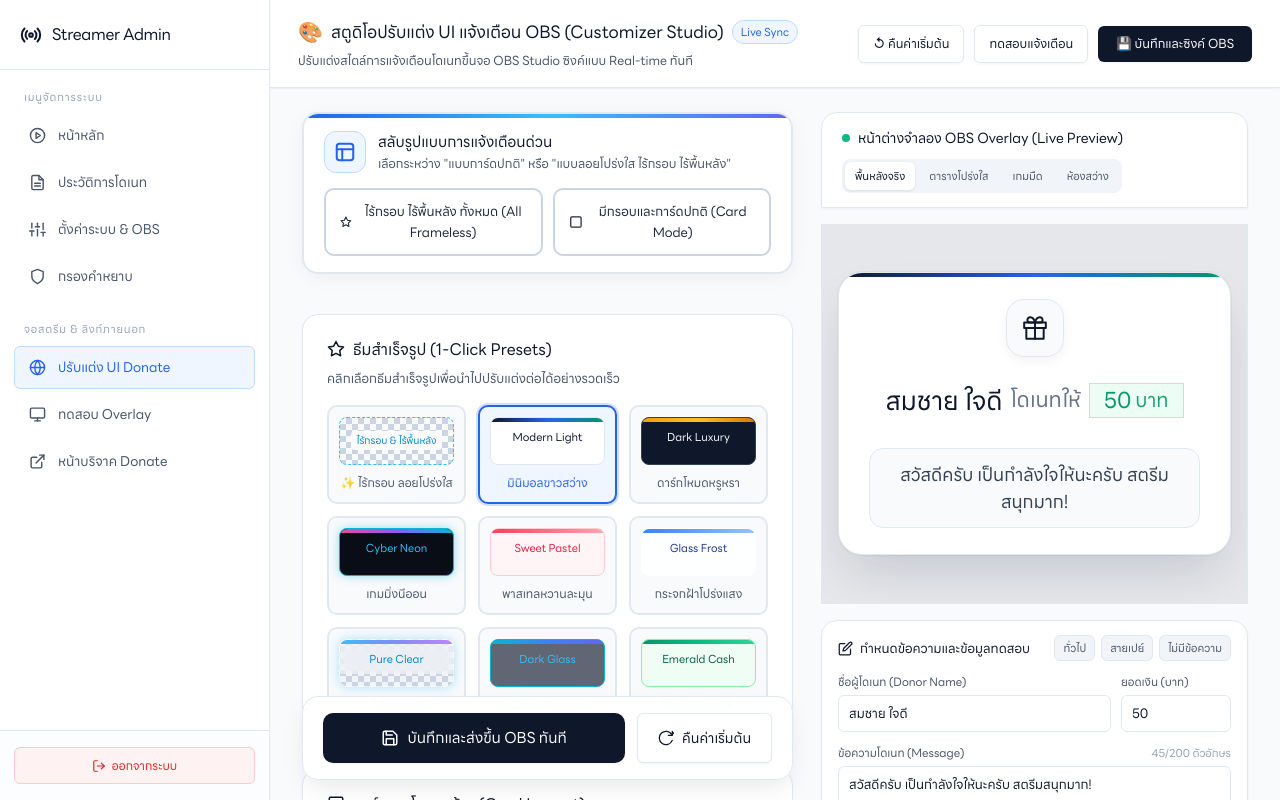
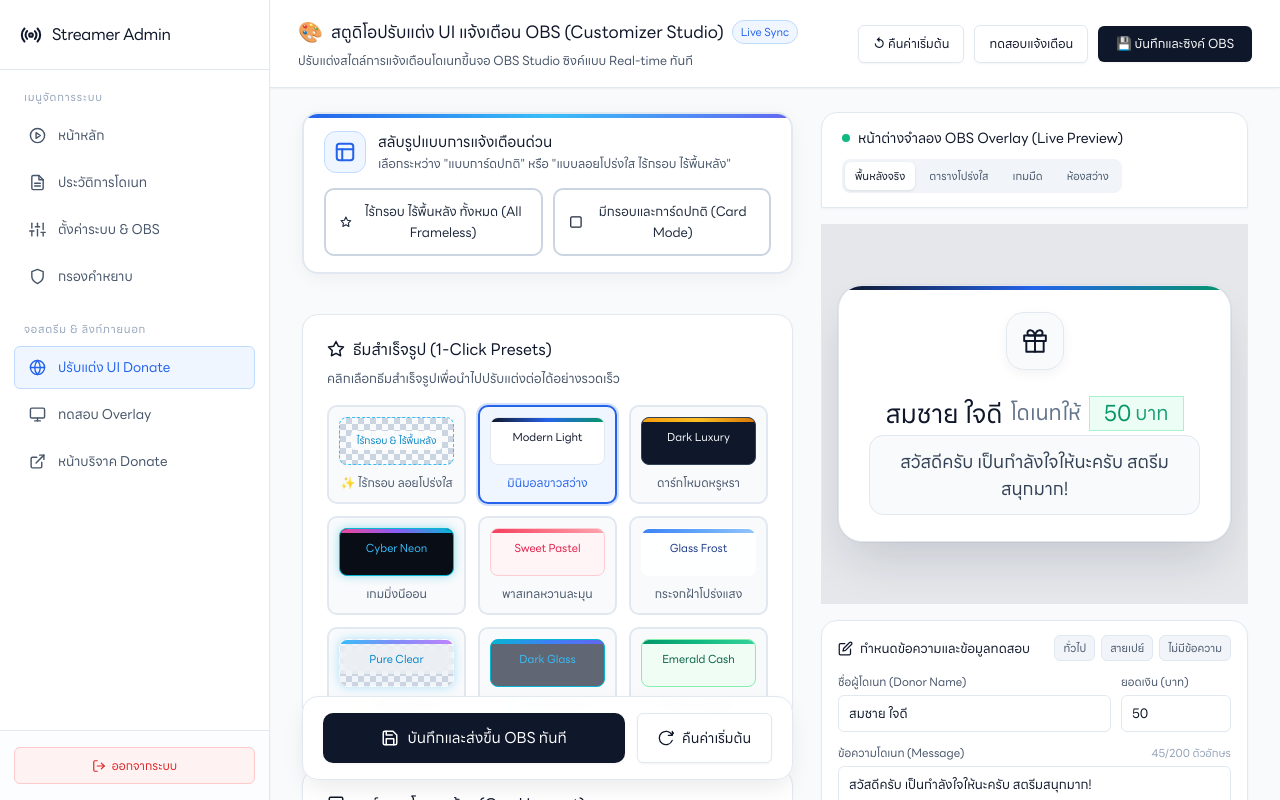
Before and after one commit to nattapong-2005/donate-project, a Next.js app: page /customizer in a window 1280 px wide. Shown: the top 800 px of the page. Built offline with nearby package versions, Linux system fonts and the light colour scheme; no server answers.

Commit message:
style: reduce vertical gap between title and message so they stick close together

```diff
--- a/app/customizer/page.tsx
+++ b/app/customizer/page.tsx
@@ -365,7 +365,7 @@
     alert_letter_spacing: 0,
     alert_word_gap: 8,
     alert_text_margin_top: 0,
-    alert_text_margin_bottom: 10,
+    alert_text_margin_bottom: 0,
     alert_text_margin_left: 0,
     alert_text_margin_right: 0,
     alert_line_height: 1.35,
@@ -1856,7 +1856,8 @@
                         fontSize: `${settings.alert_msg_size || 18}px`,
                         border: settings.alert_msg_bg === 'transparent' ? 'none' : `1px solid ${settings.alert_msg_border || '#e2e8f0'}`,
                         padding: settings.alert_msg_bg === 'transparent' ? '4px 0' : '12px 18px',
-                        letterSpacing: `${settings.alert_letter_spacing ?? 0}px`
+                        letterSpacing: `${settings.alert_letter_spacing ?? 0}px`,
+                        marginTop: '-10px'
                       }}
                     >
                       {testMessage}
--- a/app/globals.css
+++ b/app/globals.css
@@ -467,14 +467,10 @@
   color: var(--alert-msg-color);
   border: var(--alert-msg-border-width) solid var(--alert-msg-border);
   border-radius: 14px;
-  padding: 12px 18px; /* ขอบด้านใน: [บน-ล่าง] [ซ้าย-ขวา] */
-  margin-top: 8px;    /* <-- [บน] ระยะห่างด้านบนของคำว่า สวัสดีครับ (ห่างจากชื่อและยอดเงิน) */
-  margin-bottom: 0px; /* <-- [ล่าง] ระยะห่างด้านล่าง */
-  margin-left: 0px;   /* <-- [ซ้าย] ระยะห่างด้านซ้าย */
-  margin-right: 0px;  /* <-- [ขวา] ระยะห่างด้านขวา */
-  letter-spacing: var(--alert-letter-spacing, 0px); /* <-- ช่องไฟตัวอักษรของข้อความ (ซ้าย-ขวา) */
+  padding: 12px 18px;
+  margin-top: -10px; /* ดึงคำว่า สวัสดีครับ ขึ้นมาติดชิดกับบรรทัดบนทันที */
   font-size: var(--alert-msg-size);
-  line-height: 1.55;  /* <-- ความสูงบรรทัด */
+  line-height: 1.55;
   font-weight: 400;
   word-break: break-word;
   white-space: pre-wrap;
--- a/app/overlay/overlay.css
+++ b/app/overlay/overlay.css
@@ -278,7 +278,7 @@
   font-weight: 700;
   line-height: var(--alert-line-height, 1.35);
   margin-top: var(--alert-text-margin-top, 0px);
-  margin-bottom: var(--alert-text-margin-bottom, 10px);
+  margin-bottom: var(--alert-text-margin-bottom, 0px);
   margin-left: var(--alert-text-margin-left, 0px);
   margin-right: var(--alert-text-margin-right, 0px);
   letter-spacing: var(--alert-letter-spacing, 0px);
@@ -344,7 +344,7 @@
   background: var(--alert-msg-bg);
   border-radius: 14px;
   padding: 12px 18px;
-  margin-top: 6px;
+  margin-top: -10px; /* ดึงขึ้นมาติดชิด */
   border: var(--alert-msg-border-width, 1px) solid var(--alert-msg-border);
   word-break: break-word;
   line-height: 1.5;
```
